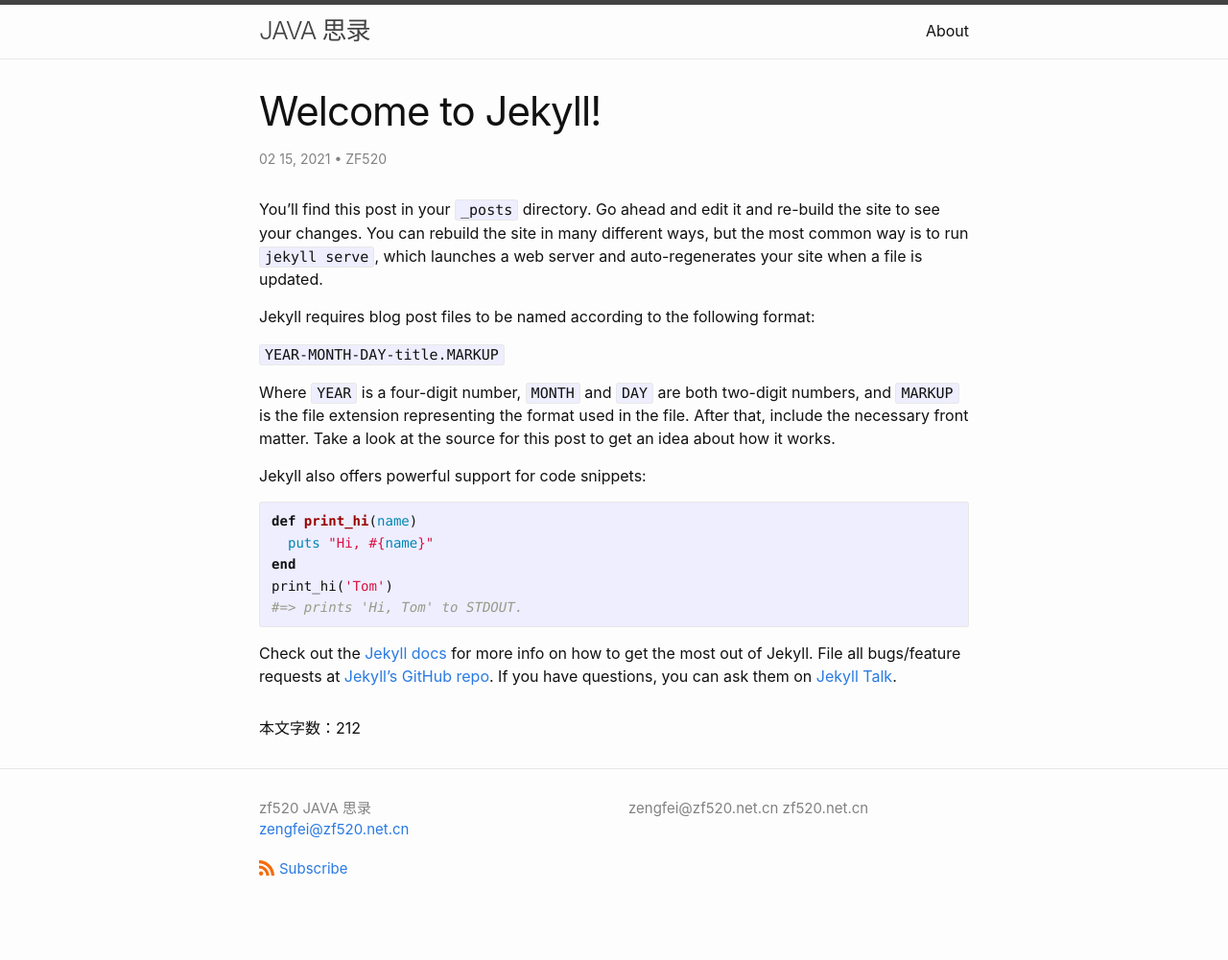
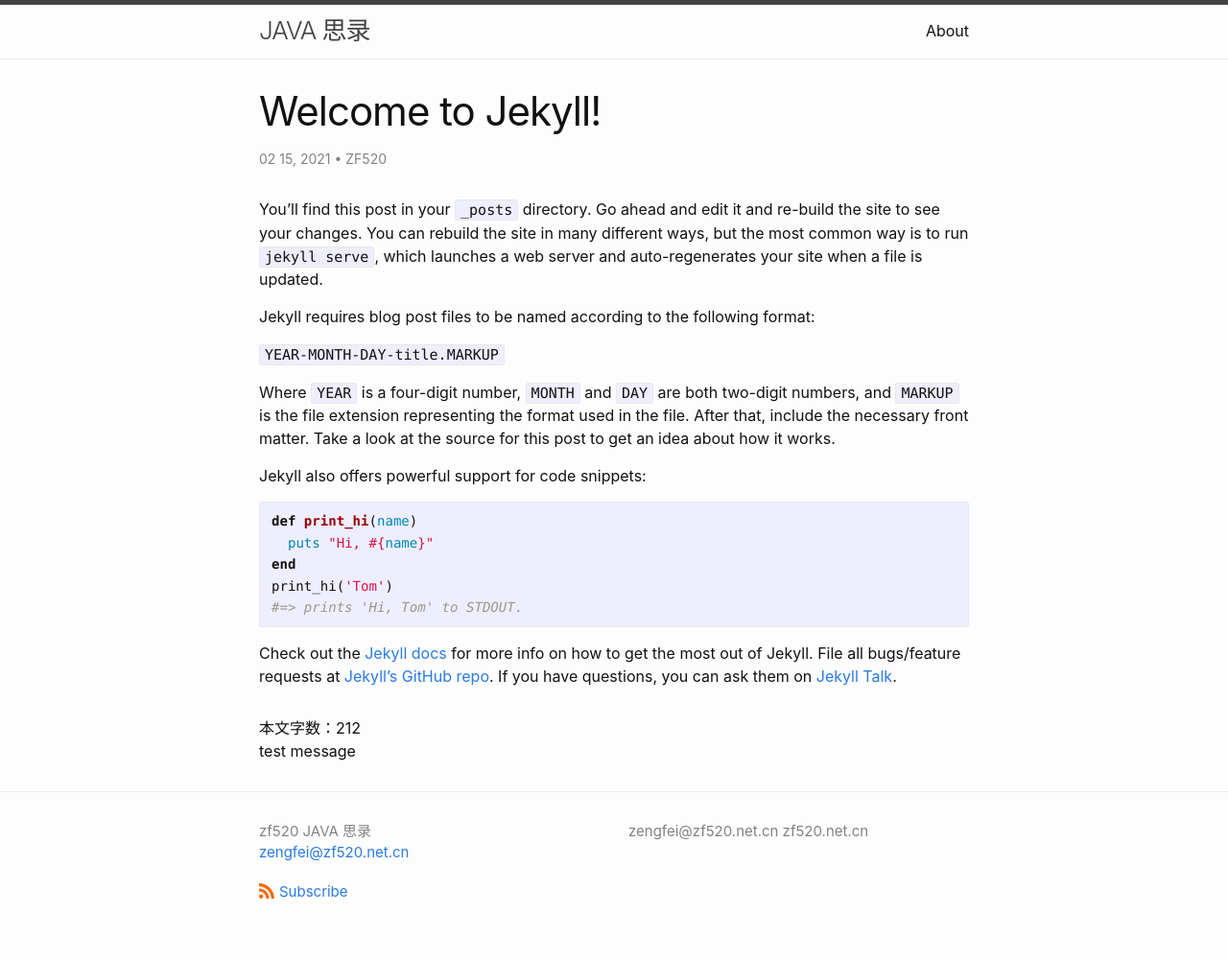
Before and after one commit to sbomb/sbomb.github.io, a Jekyll site: the page built from _posts/2021-02-15-welcome-to-jekyll.markdown, in a window 1280 px wide. Shown: the whole page at 96% size. Built offline with Jekyll 4.4.1, drawn with Linux system fonts in a browser that asks for light colours; before the commit the page ends 977 px from its top, so only the background shows below that.

Commit message:
add message

```diff
--- a/_config.yml
+++ b/_config.yml
@@ -22,7 +22,8 @@ title: JAVA 思录
 author: zf520
 email: zengfei@zf520.net.cn
 description: >- # this means to ignore newlines until "baseurl:"
-  zengfei@zf520.net.cn   zf520.net.cn
+  zengfei@zf520.net.cn
+  zf520.net.cn
 baseurl: "" # the subpath of your site, e.g. /blog
 url: "b.zf520.net.cn" # the base hostname & protocol for your site, e.g. http://example.com
 #twitter_username:
--- a/_includes/head.html
+++ b/_includes/head.html
@@ -5,7 +5,7 @@
   {%- seo -%}
   <link rel="stylesheet" href="{{ "/assets/css/style.css" | relative_url }}">
   <!-- <link rel="text/javascript" href="{{ "/assets/js/test.js" | relative_url }}"> -->
-  <script src="{{ "/assets/js/message.js" | relative_url }}"></script>
+  <!-- <script src="{{ "/assets/js/message.js" | relative_url }}"></script> -->
   <script src="{{ "/assets/js/jquery.min.js" | relative_url }}"></script>
   {%- feed_meta -%}
   {%- if jekyll.environment == 'production' and site.google_analytics -%}
--- a/_layouts/home.html
+++ b/_layouts/home.html
@@ -22,7 +22,7 @@ layout: default
       <h2 class="post-list-heading">{{ page.list_title }}</h2>
     {%- endif -%}
     <ul class="post-list">
-      {%- assign date_format = site.minima.date_format | default: "%m %-d, %Y" -%}
+      {%- assign date_format = site.minima.date_format | default: "%Y-%m-%-d" -%}
       {%- for post in posts -%}
       <li>
         <span class="post-meta">{{ post.date | date: date_format }}</span>
--- a/_layouts/post.html
+++ b/_layouts/post.html
@@ -4,6 +4,7 @@ layout: default
 <article class="post h-entry" itemscope itemtype="http://schema.org/BlogPosting">
 
   <header class="post-header">
+   <!--  <script src="{{ "/assets/js/message.js" | relative_url }}"></script> -->
     <h1 class="post-title p-name" itemprop="name headline">{{ page.title | escape }}</h1>
     <p class="post-meta">
       {%- assign date_format = site.minima.date_format | default: "%m %-d, %Y" -%}
@@ -34,5 +35,13 @@ layout: default
     {%- include disqus_comments.html -%}
   {%- endif -%}
   <div >本文字数：{{ page.content | number_of_words }}</div>
+  <div id="message">message </div>
+  <script type="text/javascript">
+    $(document).ready(function(){
+      console.log('1111') ;
+      $("#message").html("test message") ;
+    });
+
+  </script>
   <a class="u-url" href="{{ page.url | relative_url }}" hidden></a>
 </article>
--- a/assets/js/message.js
+++ b/assets/js/message.js
@@ -0,0 +1,3 @@
+$(document).ready(function(){
+	$("message").html("test message") ;
+}) ;
```
